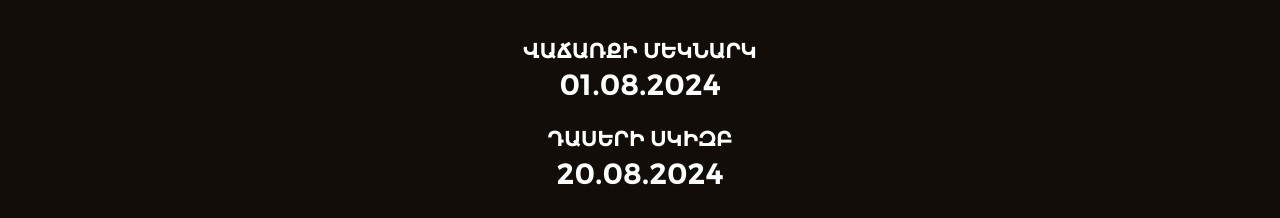
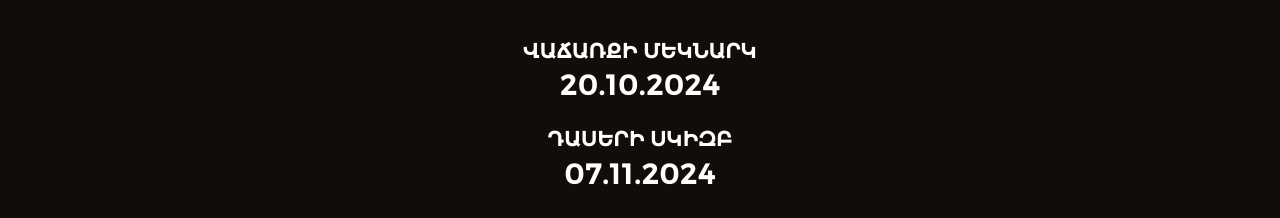
Before and after one commit to NickMkrtchyan/foto.pro, a plain HTML site: page index.html in a window 1280 px wide. Shown: the part 7255-7473 px from the top of the page. Drawn offline with nearby package versions, Linux system fonts and the light colour scheme; some packages are replaced by stand-ins of ours; a script that the page names is missing.

Commit message:
Update index.html

```diff
--- a/index.html
+++ b/index.html
@@ -532,9 +532,9 @@
             <div class="container">
                 <div class="info_time">
                     <h3>վաճառքի մեկնարկ</h3>
-                    <span>01.08.2024</span>
+                    <span>20.10.2024</span>
                     <h3>Դասերի սկիզբ</h3>
-                    <span>20.08.2024</span>
+                    <span>07.11.2024</span>
                 </div>
                 <div class="timer__box">
                     <img alt="" class="borderr" src="img/timer/border.svg">
```
